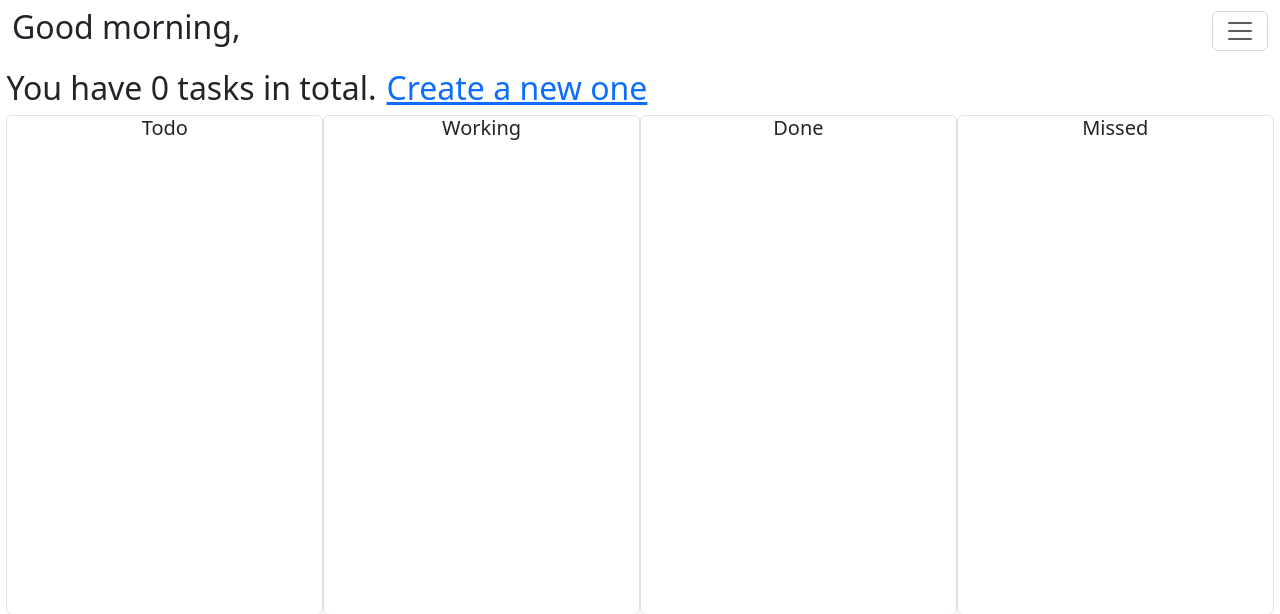
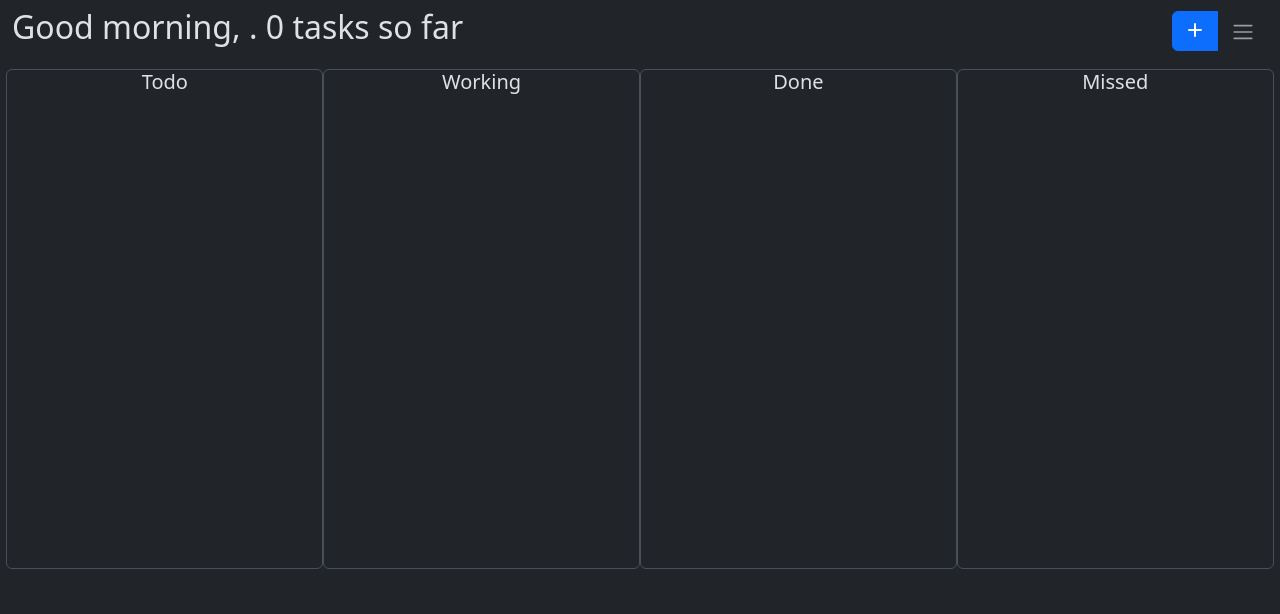
Before and after one commit to fyryrfdhdgrtyc/inakettle, a PHP site: page / in a window 1280 px wide. Shown: the top 614 px of the page. Run offline with PHP 8.4, Linux system fonts and the light colour scheme; the visitor is signed in with stand-in values (Sample User, id 1); data comes from the database, SQL or seed files in the repository; both versions use the stored data as it was after the commit.

Commit message:
Визуальные изменения

```diff
--- a/index.php
+++ b/index.php
@@ -42,7 +42,7 @@ error_reporting(E_ALL);
 ?>
 
 <!DOCTYPE html>
-<html lang="en">
+<html lang="en" data-bs-theme="dark">
 <head>
     <meta charset="UTF-8">
     <meta name="viewport" content="width=device-width, initial-scale=1.0">
@@ -56,8 +56,42 @@ error_reporting(E_ALL);
     <header>
         <nav class="navbar sm:navbar-expand">
             <div class="container-fluid">
-                <h2><?php echo "Good "; if($time >= 0 && $time <= 4){echo 'night, ';} elseif($time >= 4 && $time <= 11){echo 'morning, ';} elseif($time >= 11 && $time <= 16){echo 'afternoon, ';} elseif($time >= 16 && $time <= 24){echo 'evening, ';} echo $udata['nickname'];?></h2>
-                <button class="btn-icon navbar-toggler" type="button" data-bs-toggle="offcanvas" data-bs-target="#navbarNav" aria-controls="navbarNav" aria-expanded="false" aria-label="Toggle navigation">
+                <h2><?php echo "Good "; if($time >= 0 && $time <= 4){echo 'night, ';} elseif($time >= 4 && $time <= 11){echo 'morning, ';} elseif($time >= 11 && $time <= 16){echo 'afternoon, ';} elseif($time >= 16 && $time <= 24){echo 'evening, ';} echo $udata['nickname'];?>. <?php echo $tcount['count(*)']; ?> tasks so far</h2>
+                <div class="btn-group" role="group">
+                    <a class="btn btn-primary rounded-start m-0"  role="button" data-bs-toggle="modal" data-bs-target="#newTask"><i class="fa fa-plus" aria-hidden="true"></i></a>
+                    <form action="newtask.php" method="post">
+                        <div class="modal fade" id="newTask" tabindex="-1" aria-labelledby="newtask" aria-hidden="true">
+                            <div class="modal-dialog">
+                                <div class="modal-content">
+                                    <div class="modal-header">
+                                            <h1 class="modal-title fs-5" id="exampleModalLabel">Create a new task</h1>
+                                            <button type="button" class="btn-close" data-bs-dismiss="modal" aria-label="Close"></button>
+                                    </div>
+                                    <div class="modal-body">
+
+                                                    <input type="text" class="form-control" placeholder="name" required name="name">
+                                                    <input type="text" class="form-control" placeholder="description" name="desc">
+                                                    <input type="date" class="form-control" placeholder="deadline" name="deadline" value="<?php echo date("Y-m-d");?>">
+
+                                                    <div class="d-flex justify-content-between">
+
+                                                        <div class="form-range align-items-center">
+                                                            <label for="range1" class="form-label">Priority</label>
+                                                            <input type="range" class="form-range-input" id="range1" min="1" max="3" step="1" name="priority" value="3">
+                                                        </div>
+                                                    </div>
+
+
+                                    </div>
+                                    <div class="modal-footer">
+                                            <button type="button" class="btn btn-secondary-outline" data-bs-dismiss="modal">Close</button>
+                                            <button type="submit" class="btn btn-primary">Create</button>
+                                    </div>
+                                </div>
+                            </div>
+                        </div>
+                    </form>
+                    <button class="btn btn-secondary-outline rounded-end m-0" type="button" data-bs-toggle="offcanvas" data-bs-target="#navbarNav" aria-controls="navbarNav" aria-expanded="false" aria-label="Toggle navigation">
                     <span class="navbar-toggler-icon" aria-hidden="true"></span>
                 </button>
                 <dialog class="offcanvas offcanvas-end" tabindex="-1" id="navbarNav" aria-labelledby="navbarNavLabel">
@@ -82,51 +116,13 @@ error_reporting(E_ALL);
                         </ul>
                     </div>
                 </dialog>
+                </div>
+
             </div>
         </nav>
     </header>
 
     <main style="padding: 0.5%">
-
-   <div style="display: flex; gap: 10px;" align-items-center justify-content-between>
-        <h2>You have <?php echo $tcount['count(*)']; ?> tasks in total.</h2>
-        <h2><a class="navlink active"  role="button" data-bs-toggle="modal" data-bs-target="#newTask">
-  Create a new one
-</a></h2>
-    <form action="newtask.php" method="post">
-        <div class="modal fade" id="newTask" tabindex="-1" aria-labelledby="newtask" aria-hidden="true">
-            <div class="modal-dialog">
-                <div class="modal-content">
-                    <div class="modal-header">
-                            <h1 class="modal-title fs-5" id="exampleModalLabel">Create a new task</h1>
-                            <button type="button" class="btn-close" data-bs-dismiss="modal" aria-label="Close"></button>
-                    </div>
-                    <div class="modal-body">
-
-                                    <input type="text" class="form-control" placeholder="name" required name="name">
-                                    <input type="text" class="form-control" placeholder="description" name="desc">
-                                    <input type="date" class="form-control" placeholder="deadline" name="deadline">
-
-                                    <div class="d-flex justify-content-between">
-                                        <label for="range1" class="form-label">Priority</label>
-                                        <div class="form-range">
-                                        <input type="range" class="form-range-input" id="range1" min="1" max="3" step="1" name="priority" value="3">
-                                        </div>
-                                    </div>
-
-
-                    </div>
-                    <div class="modal-footer">
-                            <button type="button" class="btn btn-secondary" data-bs-dismiss="modal">Close</button>
-                            <button type="submit" class="btn btn-primary">Create</button>
-                    </div>
-                </div>
-            </div>
-        </div>
-    </form>
-
-    </div>
-
 
     <div class="d-flex justify-content-center">
         <div class="border rounded d-flex flex-column align-items-center" style="width: 25%; min-height: 500px" data-status="todo"><h5 style="text-align: center;">Todo</h5>
```
Also changed, not shown: inakettle.db.
